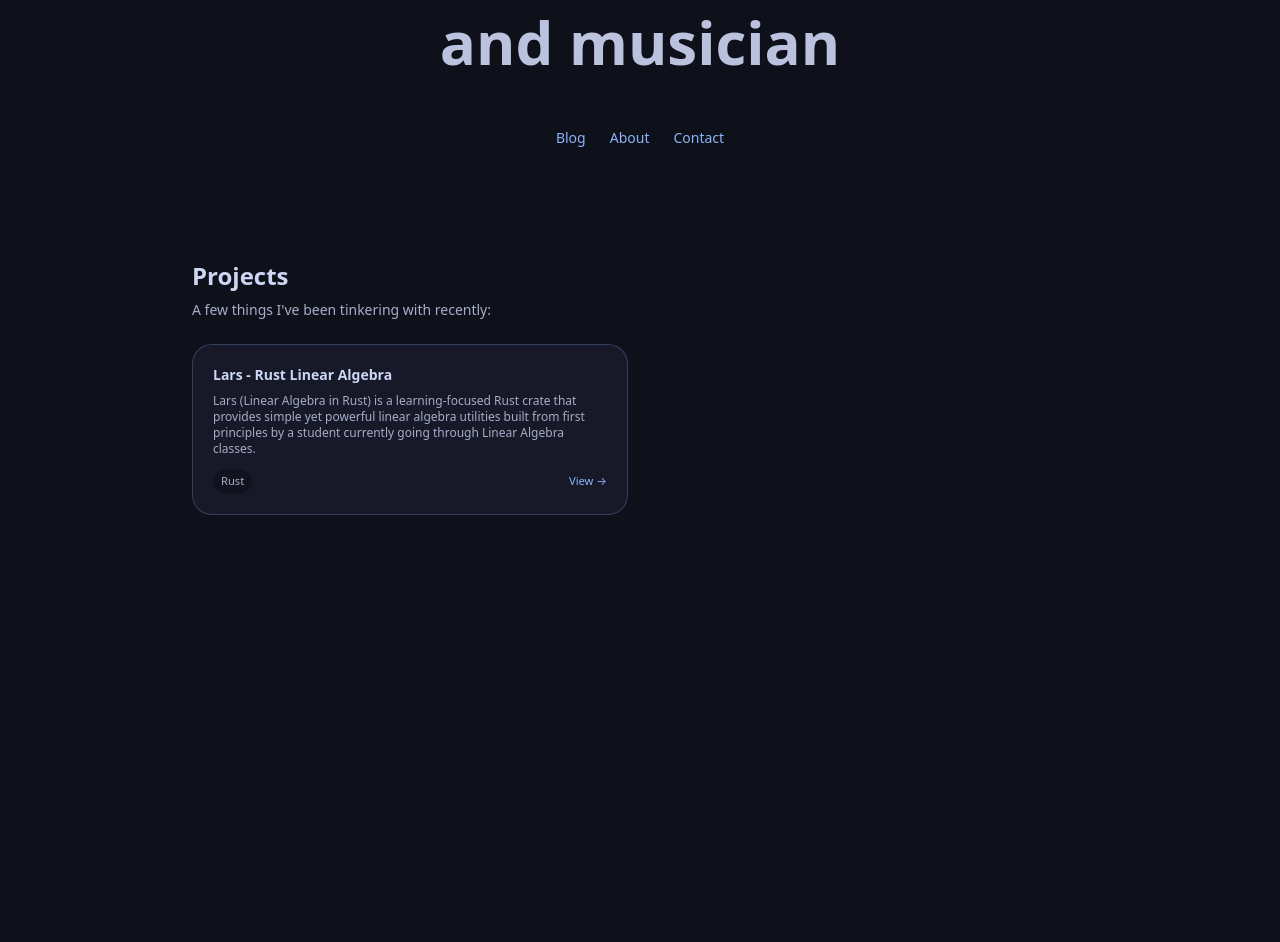
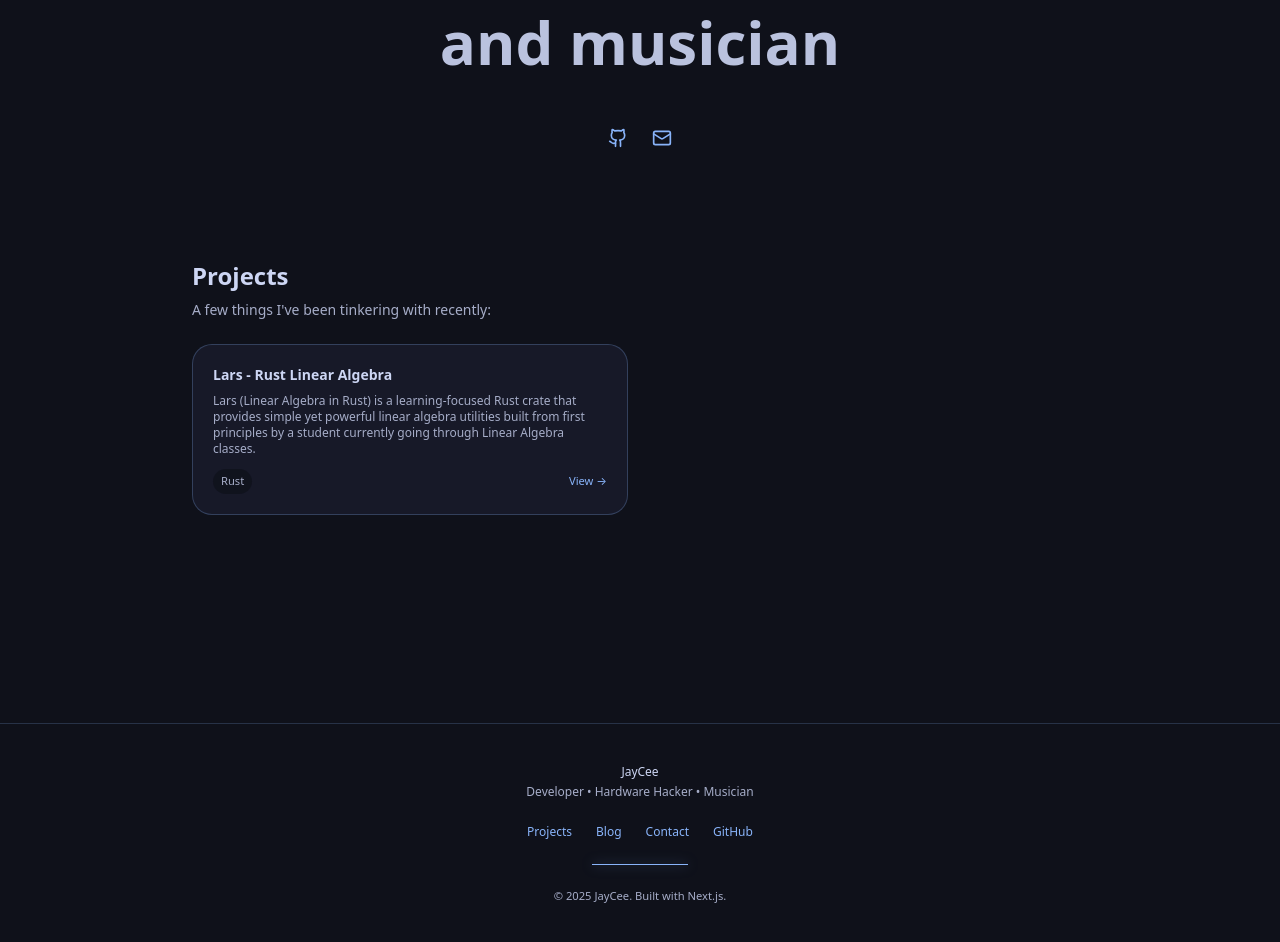
Before and after one commit to JCooper-Bit/my-website, a Next.js app: page / in a window 1280 px wide. Shown: the part 360-1302 px from the top of the page. Before the commit the page ends 955 px from the top, so only its background shows below. Built offline with nearby package versions, Linux system fonts and the light colour scheme.

Commit message:
Added Footer and Social Icons

```diff
--- a/app/layout.tsx
+++ b/app/layout.tsx
@@ -2,6 +2,7 @@ import type { Metadata } from "next";
 import { Geist, Geist_Mono } from "next/font/google";
 import "./globals.css";
 import Navbar from "@/components/Navbar";
+import Footer from "@/components/Footer";
 
 const geistSans = Geist({
   variable: "--font-geist-sans",
@@ -30,6 +31,7 @@ export default function RootLayout({
       >
         <Navbar />
         {children}
+        <Footer />
       </body>
     </html>
   );
--- a/app/page.tsx
+++ b/app/page.tsx
@@ -1,6 +1,7 @@
 import Link from "next/link";
 import { projects } from "@/content/projects";
 import ProjectCard from "@/components/ProjectCard";
+import { Github, Twitter, Linkedin, Mail } from "lucide-react";
 
 export default function Home() {
   return (
@@ -24,28 +25,30 @@ export default function Home() {
               </span>
             </h1>
           </div>
+        <nav className="flex flex-wrap items-center justify-center gap-6 pt-4">
+          <Link
+            href="https://github.com/JCooper-BIt"
+            aria-label="GitHub"
+            className="text-muted hover:text-primary transition
+                      hover:drop-shadow-[0_0_10px_rgba(137,180,250,0.7)]
+                      hover:-translate-y-0.5"
+          >
+            <Github size={20} />
+          </Link>
 
-          <nav className="flex flex-wrap items-center justify-center gap-6 text-sm pt-4 transition-transform duration-300 ease-out hover:-translate-y-0.5">
-            <Link
-              href="/blog"
-              className="text-primary hover:text-accent transition-colors"
-            >
-              Blog
-            </Link>
-            <Link
-              href="/about"
-              className="text-primary hover:text-accent transition-colors"
-            >
-              About
-            </Link>
-            <Link
-              href="/contact"
-              className="text-primary hover:text-accent transition-colors"
-            >
-              Contact
-            </Link>
-          </nav>
+          <Link
+            href="mailto:hello@jayc.me\"
+            aria-label="Email"
+            className="text-muted hover:text-primary transition
+                      hover:drop-shadow-[0_0_10px_rgba(137,180,250,0.7)]
+                      hover:-translate-y-0.5"
+          >
+            <Mail size={20} />
+          </Link>
+        </nav>
         </section>
+
+
 
         <section
           id="projects"
--- /dev/null
+++ b/components/Footer.tsx
@@ -0,0 +1,55 @@
+import Link from "next/link";
+
+export default function Footer() {
+  return (
+    <footer className="mt-32 border-t border-primary/20">
+      <div className="mx-auto flex w-full max-w-4xl flex-col items-center gap-6 px-6 py-10 text-center text-xs text-muted">
+        {/* Name + tagline */}
+        <div className="space-y-1">
+          <p className="font-medium text-text">
+            JayCee
+          </p>
+          <p className="text-muted">
+            Developer • Hardware Hacker • Musician
+          </p>
+        </div>
+
+        {/* Links */}
+        <nav className="flex flex-wrap items-center justify-center gap-6">
+          <Link
+            href="/projects"
+            className="text-primary hover:text-accent transition"
+          >
+            Projects
+          </Link>
+          <Link
+            href="/blog"
+            className="text-primary hover:text-accent transition"
+          >
+            Blog
+          </Link>
+          <Link
+            href="/contact"
+            className="text-primary hover:text-accent transition"
+          >
+            Contact
+          </Link>
+          <Link
+            href="https://github.com/JCooper-Bit"
+            className="text-primary hover:text-accent transition"
+          >
+            GitHub
+          </Link>
+        </nav>
+
+        {/* Divider line */}
+<div className="h-px w-24 bg-primary shadow-[0_0_12px_rgba(137,180,250,0.6)]" />
+
+        {/* Copyright */}
+        <p className="text-[0.7rem] text-muted">
+          © {new Date().getFullYear()} JayCee. Built with Next.js.
+        </p>
+      </div>
+    </footer>
+  );
+}
--- a/content/projects.ts
+++ b/content/projects.ts
@@ -13,6 +13,6 @@ export const projects: Project[] = [
     description:
       "Lars (Linear Algebra in Rust) is a learning-focused Rust crate that provides simple yet powerful linear algebra utilities built from first principles by a student currently going through Linear Algebra classes.",
     tech: ["Rust"],
-    href: "/projects/neon-dashboard",
+    href: "https://github.com/JCooper-Bit/lars",
   },
 ];
--- a/package.json
+++ b/package.json
@@ -9,6 +9,7 @@
     "lint": "eslint"
   },
   "dependencies": {
+    "lucide-react": "^0.556.0",
     "next": "16.0.7",
     "react": "19.2.0",
     "react-dom": "19.2.0"
```
Also changed, not shown: 1 other file (tests, documents, lock files or other folders).
